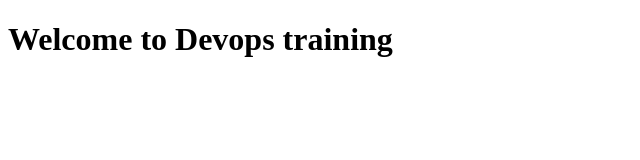
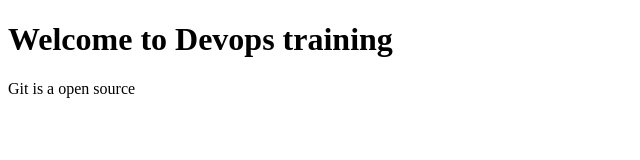
Before and after one commit to Nadesh1044/instamart, a plain HTML site: page index.html in a window 1280 px wide. Shown: the whole page, without its empty margins (0-640 px from the left). Drawn offline with Linux system fonts and the light colour scheme.

Commit message:
updated123

```diff
--- a/index.html
+++ b/index.html
@@ -7,5 +7,6 @@
 </head>
 <body>
     <h1>Welcome to Devops training</h1>
+    <p>Git is a open source</p>
 </body>
 </html>
```
